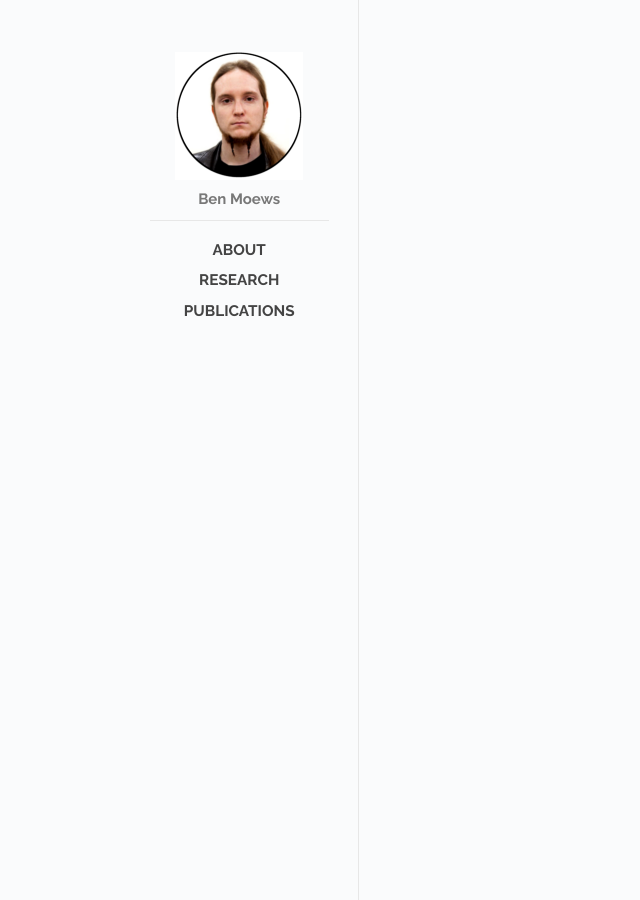
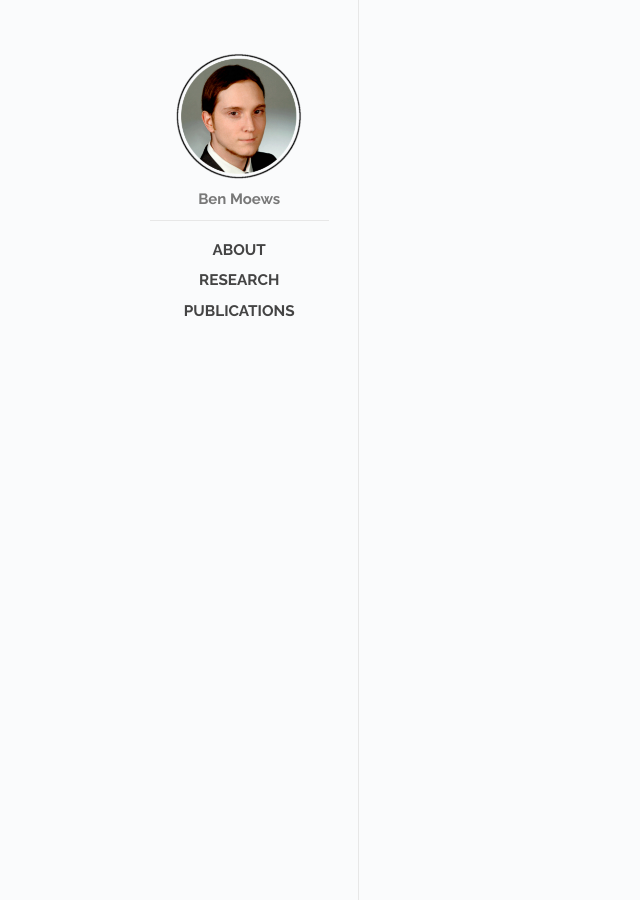
Before and after one commit to moews/moews.github.io, a Jekyll site: the page built from index.html, in a window 1280 px wide. Shown: the whole page, without its empty margins (0-640 px from the left). Built offline with Jekyll 4.4.1, drawn with Linux system fonts in a browser that asks for light colours.

Commit message:
Update default.html

```diff
--- a/_layouts/default.html
+++ b/_layouts/default.html
@@ -23,7 +23,7 @@
     <div class="site">
       <div class="sidebar" id="sidebar">
         <div class="header">
-          <h1 class="title"><a href="/"><img id="logo" src="/images/avatar_circled_3.png"></a></h1>
+          <h1 class="title"><a href="/"><img id="logo" src="/images/avatar_circled.png"></a></h1>
           <span class="tagline">Ben Moews</span>
         </div>
         <div class="posts">
```
